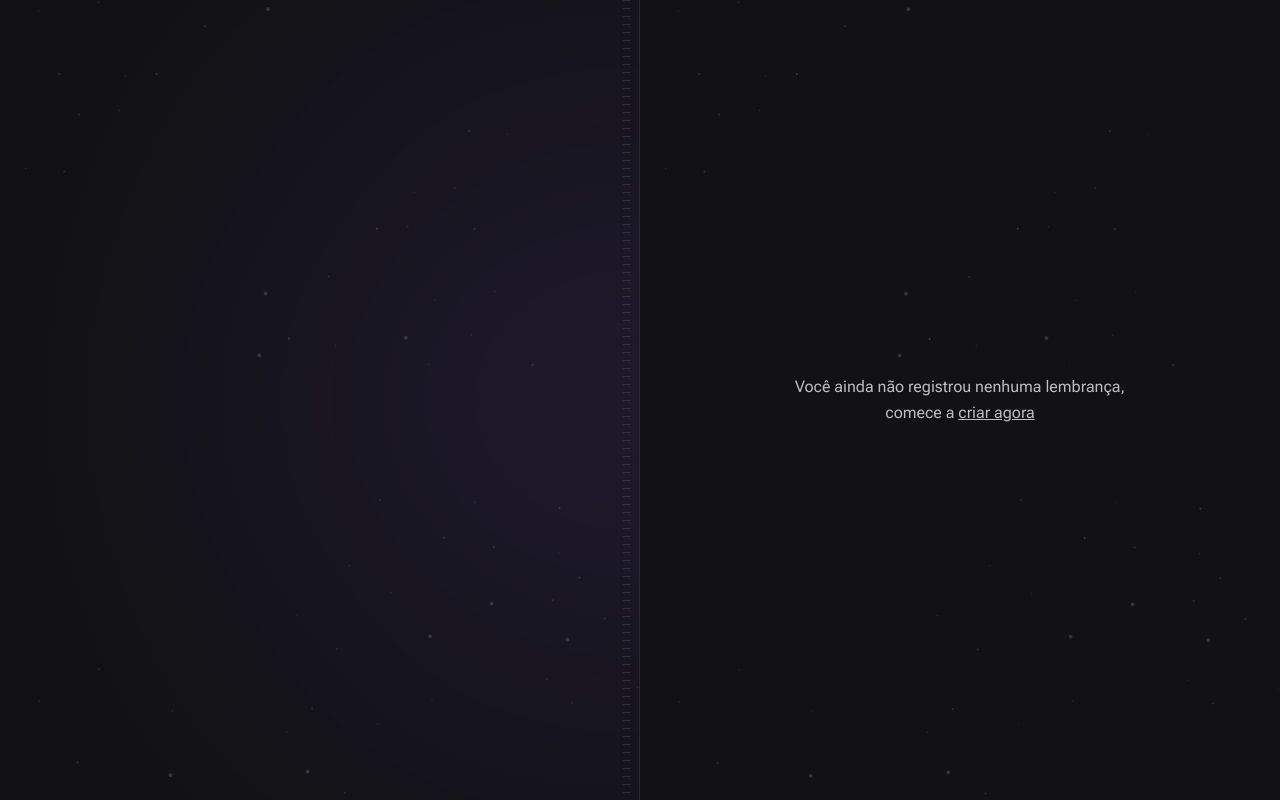
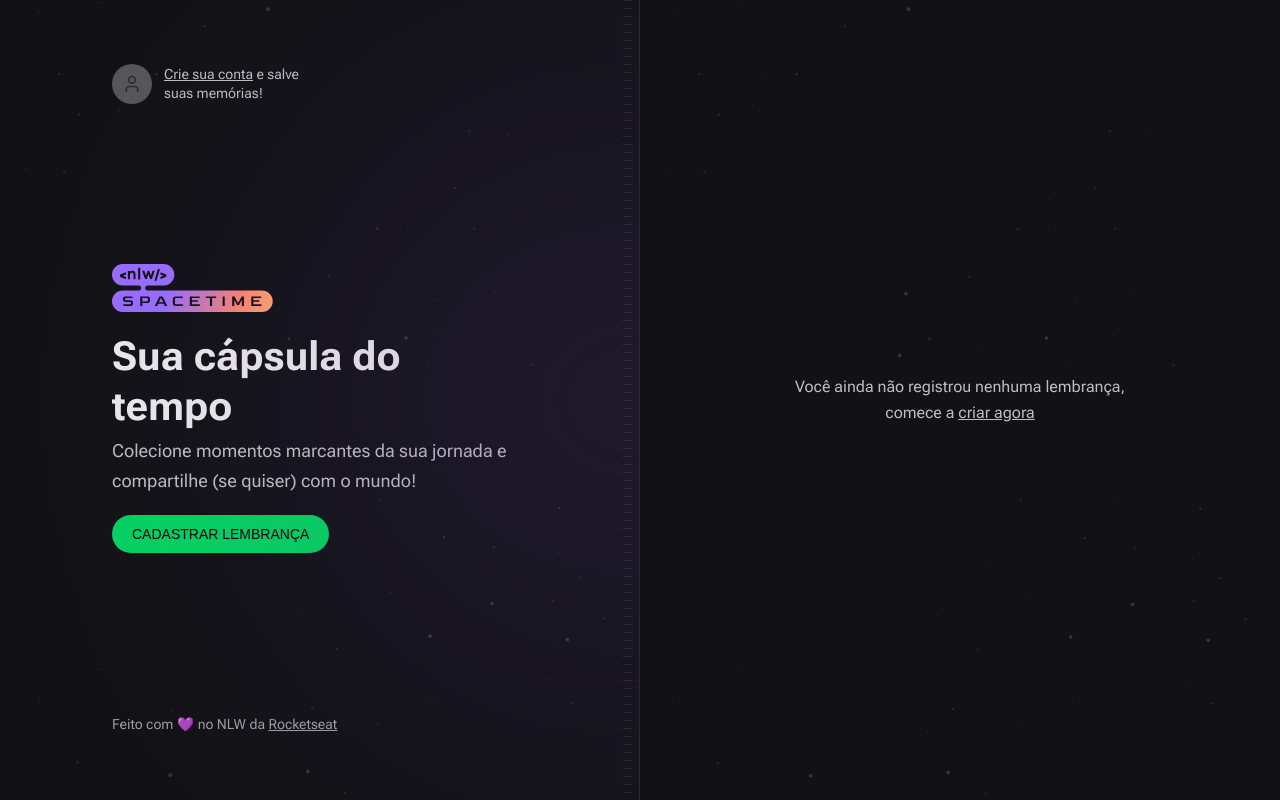
Before and after one commit to Muglly/nlw-spacetime, a Next.js app in the folder web/: page / in a window 1280 px wide. Built offline with nearby package versions, Linux system fonts and the light colour scheme; a web font is replaced by a local one.

Commit message:
Add user profile, hero and copyright section

```diff
--- a/web/package.json
+++ b/web/package.json
@@ -15,6 +15,7 @@
     "autoprefixer": "10.4.14",
     "eslint": "8.41.0",
     "eslint-config-next": "13.4.3",
+    "lucide-react": "^0.220.0",
     "next": "13.4.3",
     "postcss": "8.4.23",
     "react": "18.2.0",
--- a/web/src/app/globals.css
+++ b/web/src/app/globals.css
@@ -1,3 +1,8 @@
 @tailwind base;
 @tailwind components;
 @tailwind utilities;
+
+body {
+  -webkit-font-smoothing: antialiased;
+  text-rendering: optimizeLegibility;
+}
--- a/web/src/app/page.tsx
+++ b/web/src/app/page.tsx
@@ -1,3 +1,7 @@
+import { User } from 'lucide-react'
+import nlwLogo from '../assets/nlw-spacetime-logo.svg'
+import Image from 'next/image'
+
 export default function Home() {
   return (
     <main className="grid min-h-screen grid-cols-2">
@@ -8,6 +12,56 @@ export default function Home() {
 
         {/* Stripes */}
         <div className="absolute bottom-0 right-2 top-0 w-2 bg-stripes" />
+
+        {/* Sing-in */}
+        <a
+          href=""
+          className="flex items-center gap-3 text-left transition-colors hover:text-gray-50"
+        >
+          <div className="flex h-10 w-10 items-center justify-center rounded-full bg-gray-400">
+            <User className="h-5 w-5 text-gray-500" />
+          </div>
+
+          <p className="max-w-[8.75rem] text-sm leading-snug">
+            <span className="underline">Crie sua conta</span> e salve suas
+            memórias!
+          </p>
+        </a>
+
+        {/* Hero */}
+        <div className="space-y-5">
+          <Image src={nlwLogo} alt="NLW Spacetime" />
+
+          <div className="max-w-[26.25rem] space-y-1">
+            <h1 className="text-5xl font-bold leading-tight text-gray-50">
+              Sua cápsula do tempo
+            </h1>
+            <p className="text-lg leading-relaxed">
+              Colecione momentos marcantes da sua jornada e compartilhe (se
+              quiser) com o mundo!
+            </p>
+          </div>
+
+          <a
+            className="inline-block rounded-full bg-green-500 px-5 py-3 font-alt text-sm uppercase leading-none text-black transition-colors hover:bg-green-600"
+            href=""
+          >
+            cadastrar lembrança
+          </a>
+        </div>
+
+        {/* Copyright */}
+        <div className="text-sm leading-relaxed text-gray-200">
+          Feito com 💜 no NLW da{' '}
+          <a
+            className="underline transition-colors hover:text-gray-100"
+            href="https://rocketseat.com.br"
+            target="_blank"
+            rel="noreferrer"
+          >
+            Rocketseat
+          </a>
+        </div>
       </div>
 
       {/* Right */}
```
Also changed, not shown: web/src/assets/nlw-spacetime-logo.svg (added), 1 other file (tests, documents, lock files or other folders).
